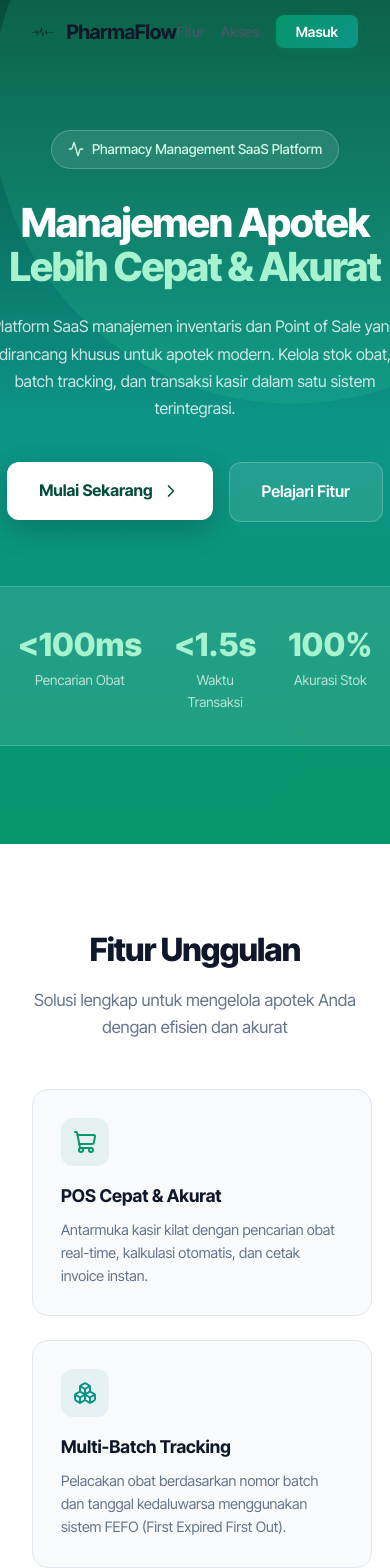
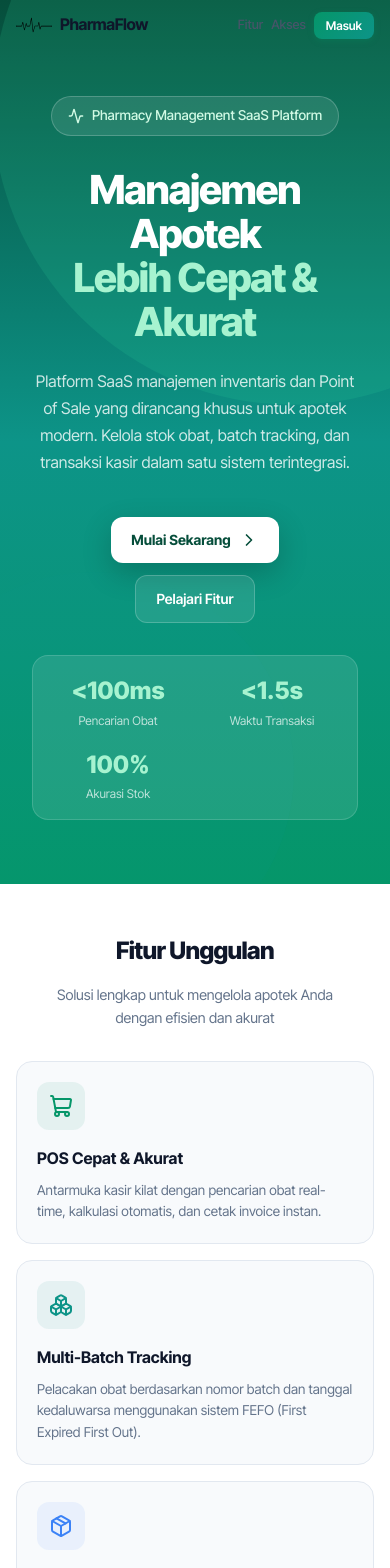
Before and after one commit to riannV4/pharmaflow_uas_pemrograman_web, a Next.js app in the folder frontend/: page / in a window 390 px wide. Shown: the top 1568 px of the page. Built offline with nearby package versions, Linux system fonts and the light colour scheme; no server answers.

Commit message:
update mobile view

```diff
--- a/frontend/app/globals.css
+++ b/frontend/app/globals.css
@@ -1313,6 +1313,9 @@ body {
   margin-bottom: 1.5rem;
 }
 
+/* ============================================
+   Responsive Design
+   ============================================ */
 @media (max-width: 1024px) {
   .chart-grid {
     grid-template-columns: 1fr;
@@ -1321,6 +1324,80 @@ body {
   .pos-layout {
     grid-template-columns: 1fr;
     height: auto;
+  }
+
+  .sidebar {
+    width: var(--sidebar-collapsed);
+  }
+
+  .dashboard-content {
+    margin-left: var(--sidebar-collapsed);
+  }
+}
+
+@media (max-width: 768px) {
+  .dashboard-main {
+    padding: 1rem;
+  }
+
+  .page-header {
+    flex-direction: column;
+    align-items: flex-start;
+  }
+
+  .stat-grid {
+    grid-template-columns: 1fr;
+  }
+
+  .topbar {
+    padding: 0 1rem;
+  }
+
+  .topbar__title {
+    font-size: 0.9rem;
+  }
+
+  .topbar__user-info {
+    display: none;
+  }
+
+  .sidebar__logo-text {
+    display: none;
+  }
+
+  .sidebar__link span {
+    display: none;
+  }
+
+  .modal {
+    max-width: 95vw;
+    margin: 0.5rem;
+  }
+}
+
+@media (max-width: 640px) {
+  .login-card {
+    padding: 2rem 1.5rem;
+    margin: 0.75rem;
+  }
+
+  .pos-products-grid {
+    grid-template-columns: 1fr;
+  }
+
+  .table-wrapper {
+    overflow-x: auto;
+    -webkit-overflow-scrolling: touch;
+  }
+
+  .btn {
+    width: 100%;
+    justify-content: center;
+  }
+
+  .toolbar {
+    flex-direction: column;
+    align-items: stretch;
   }
 }
 
--- a/frontend/components/landing/features-section.tsx
+++ b/frontend/components/landing/features-section.tsx
@@ -74,7 +74,7 @@ export function FeaturesSection() {
     <section
       id="features"
       style={{
-        padding: '5rem 2rem',
+        padding: 'clamp(3rem, 6vw, 5rem) clamp(1rem, 3vw, 2rem)',
         background: 'white',
       }}
     >
@@ -84,11 +84,11 @@ export function FeaturesSection() {
           whileInView={{ opacity: 1, y: 0 }}
           transition={{ duration: 0.6 }}
           viewport={{ once: true }}
-          style={{ textAlign: 'center', marginBottom: '3rem' }}
+          style={{ textAlign: 'center', marginBottom: 'clamp(2rem, 4vw, 3rem)' }}
         >
           <h2
             style={{
-              fontSize: '2rem',
+              fontSize: 'clamp(1.5rem, 4vw, 2rem)',
               fontWeight: 800,
               color: '#0f172a',
               letterSpacing: '-0.025em',
@@ -98,7 +98,13 @@ export function FeaturesSection() {
           >
             Fitur Unggulan
           </h2>
-          <p style={{ fontSize: '1.05rem', color: '#64748b', maxWidth: 600, margin: '0 auto' }}>
+          <p style={{
+            fontSize: 'clamp(0.9rem, 2vw, 1.05rem)',
+            color: '#64748b',
+            maxWidth: 600,
+            margin: '0 auto',
+            padding: '0 1rem',
+          }}>
             Solusi lengkap untuk mengelola apotek Anda dengan efisien dan akurat
           </p>
         </motion.div>
@@ -110,8 +116,8 @@ export function FeaturesSection() {
           viewport={{ once: true }}
           style={{
             display: 'grid',
-            gridTemplateColumns: 'repeat(auto-fit, minmax(340px, 1fr))',
-            gap: '1.5rem',
+            gridTemplateColumns: 'repeat(auto-fit, minmax(min(100%, 300px), 1fr))',
+            gap: 'clamp(1rem, 2vw, 1.5rem)',
           }}
         >
           {FEATURES.map((feature, i) => (
@@ -120,7 +126,7 @@ export function FeaturesSection() {
               variants={itemVariants}
               whileHover={{ y: -8 }}
               style={{
-                padding: '1.75rem',
+                padding: 'clamp(1.25rem, 2.5vw, 1.75rem)',
                 borderRadius: 16,
                 border: '1px solid #e2e8f0',
                 background: '#f8fafc',
@@ -145,7 +151,7 @@ export function FeaturesSection() {
               </motion.div>
               <h3
                 style={{
-                  fontSize: '1.1rem',
+                  fontSize: 'clamp(1rem, 2vw, 1.1rem)',
                   fontWeight: 700,
                   color: '#0f172a',
                   marginBottom: '0.5rem',
@@ -154,7 +160,11 @@ export function FeaturesSection() {
               >
                 {feature.title}
               </h3>
-              <p style={{ fontSize: '0.9rem', color: '#64748b', lineHeight: 1.6 }}>
+              <p style={{
+                fontSize: 'clamp(0.85rem, 1.8vw, 0.9rem)',
+                color: '#64748b',
+                lineHeight: 1.6
+              }}>
                 {feature.desc}
               </p>
             </motion.div>
--- a/frontend/components/landing/hero-section.tsx
+++ b/frontend/components/landing/hero-section.tsx
@@ -135,7 +135,13 @@ export function HeroSection() {
         {/* CTA Buttons */}
         <motion.div
           variants={itemVariants}
-          style={{ display: 'flex', gap: '1rem', justifyContent: 'center', flexWrap: 'wrap' }}
+          style={{
+            display: 'flex',
+            gap: 'clamp(0.75rem, 2vw, 1rem)',
+            justifyContent: 'center',
+            flexWrap: 'wrap',
+            padding: '0 1rem',
+          }}
         >
           <motion.div
             whileHover={{ scale: 1.05 }}
@@ -144,11 +150,11 @@ export function HeroSection() {
             <Link
               href="/login"
               style={{
-                padding: '1rem 2rem',
+                padding: 'clamp(0.75rem, 2vw, 1rem) clamp(1.25rem, 3vw, 2rem)',
                 background: 'white',
                 color: '#064e3b',
                 borderRadius: 12,
-                fontSize: '1rem',
+                fontSize: 'clamp(0.875rem, 2vw, 1rem)',
                 fontWeight: 700,
                 textDecoration: 'none',
                 display: 'flex',
@@ -156,6 +162,7 @@ export function HeroSection() {
                 gap: '0.5rem',
                 boxShadow: '0 10px 30px rgba(0,0,0,0.2)',
                 transition: 'all 0.2s ease',
+                whiteSpace: 'nowrap',
               }}
             >
               Mulai Sekarang
@@ -167,16 +174,17 @@ export function HeroSection() {
             whileHover={{ scale: 1.05 }}
             whileTap={{ scale: 0.95 }}
             style={{
-              padding: '1rem 2rem',
+              padding: 'clamp(0.75rem, 2vw, 1rem) clamp(1.25rem, 3vw, 2rem)',
               background: 'rgba(255,255,255,0.1)',
               color: 'white',
               borderRadius: 12,
-              fontSize: '1rem',
+              fontSize: 'clamp(0.875rem, 2vw, 1rem)',
               fontWeight: 600,
               textDecoration: 'none',
               border: '1px solid rgba(255,255,255,0.2)',
               transition: 'all 0.2s ease',
               cursor: 'pointer',
+              whiteSpace: 'nowrap',
             }}
           >
             Pelajari Fitur
@@ -188,10 +196,10 @@ export function HeroSection() {
           variants={itemVariants}
           style={{
             display: 'grid',
-            gridTemplateColumns: 'repeat(3, 1fr)',
-            gap: '2rem',
-            marginTop: '4rem',
-            padding: '2rem',
+            gridTemplateColumns: 'repeat(auto-fit, minmax(120px, 1fr))',
+            gap: 'clamp(1rem, 3vw, 2rem)',
+            marginTop: 'clamp(2rem, 4vw, 4rem)',
+            padding: 'clamp(1rem, 3vw, 2rem)',
             background: 'rgba(255,255,255,0.1)',
             borderRadius: 16,
             border: '1px solid rgba(255,255,255,0.15)',
@@ -207,10 +215,10 @@ export function HeroSection() {
               whileHover={{ scale: 1.05 }}
               transition={{ type: 'spring', stiffness: 300 }}
             >
-              <div style={{ fontSize: '2rem', fontWeight: 800, color: '#a7f3d0' }}>
+              <div style={{ fontSize: 'clamp(1.5rem, 4vw, 2rem)', fontWeight: 800, color: '#a7f3d0' }}>
                 {stat.value}
               </div>
-              <div style={{ fontSize: '0.85rem', color: 'rgba(255,255,255,0.7)' }}>
+              <div style={{ fontSize: 'clamp(0.75rem, 1.8vw, 0.85rem)', color: 'rgba(255,255,255,0.7)' }}>
                 {stat.label}
               </div>
             </motion.div>
--- a/frontend/components/landing/navigation.tsx
+++ b/frontend/components/landing/navigation.tsx
@@ -34,7 +34,7 @@ export function Navigation() {
         style={{
           maxWidth: 1200,
           margin: '0 auto',
-          padding: '1rem 2rem',
+          padding: '0.75rem 1rem',
           display: 'flex',
           alignItems: 'center',
           justifyContent: 'space-between',
@@ -43,7 +43,7 @@ export function Navigation() {
         <motion.div
           initial={{ opacity: 0, x: -20 }}
           animate={{ opacity: 1, x: 0 }}
-          style={{ display: 'flex', alignItems: 'center', gap: '0.75rem' }}
+          style={{ display: 'flex', alignItems: 'center', gap: '0.5rem' }}
         >
           <motion.div
             whileHover={{ scale: 1.1, rotate: 5 }}
@@ -56,10 +56,10 @@ export function Navigation() {
             <Image
               src="/pharmaflow_logo.svg"
               alt="PharmaFlow Logo"
-              width={40}
-              height={40}
+              width={36}
+              height={36}
               style={{
-                borderRadius: 10,
+                borderRadius: 8,
               }}
               priority
             />
@@ -67,7 +67,7 @@ export function Navigation() {
           <div>
             <h1
               style={{
-                fontSize: '1.25rem',
+                fontSize: 'clamp(1rem, 2.5vw, 1.25rem)',
                 fontWeight: 700,
                 color: '#0f172a',
                 letterSpacing: '-0.025em',
@@ -80,14 +80,15 @@ export function Navigation() {
           </div>
         </motion.div>
 
-        <div style={{ display: 'flex', alignItems: 'center', gap: '1rem' }}>
+        <div style={{ display: 'flex', alignItems: 'center', gap: 'clamp(0.5rem, 2vw, 1rem)' }}>
           <motion.a
             href="#features"
             whileHover={{ color: '#059669' }}
+            className="nav-link-desktop"
             style={{
               color: '#475569',
               textDecoration: 'none',
-              fontSize: '0.9rem',
+              fontSize: 'clamp(0.8rem, 1.8vw, 0.9rem)',
               fontWeight: 500,
               fontFamily: 'var(--font-sans)',
               transition: 'color 0.2s ease',
@@ -98,10 +99,11 @@ export function Navigation() {
           <motion.a
             href="#roles"
             whileHover={{ color: '#059669' }}
+            className="nav-link-desktop"
             style={{
               color: '#475569',
               textDecoration: 'none',
-              fontSize: '0.9rem',
+              fontSize: 'clamp(0.8rem, 1.8vw, 0.9rem)',
               fontWeight: 500,
               fontFamily: 'var(--font-sans)',
               transition: 'color 0.2s ease',
@@ -116,16 +118,17 @@ export function Navigation() {
             <Link
               href="/login"
               style={{
-                padding: '0.5rem 1.25rem',
+                padding: 'clamp(0.4rem, 1vw, 0.5rem) clamp(0.75rem, 2vw, 1.25rem)',
                 background: 'linear-gradient(135deg, #059669, #0d9488)',
                 color: 'white',
                 borderRadius: 8,
-                fontSize: '0.875rem',
+                fontSize: 'clamp(0.75rem, 1.8vw, 0.875rem)',
                 fontWeight: 600,
                 textDecoration: 'none',
                 boxShadow: '0 2px 6px rgba(5, 150, 105, 0.25)',
                 transition: 'all 0.2s ease',
                 fontFamily: 'var(--font-sans)',
+                whiteSpace: 'nowrap',
               }}
             >
               Masuk
@@ -133,6 +136,13 @@ export function Navigation() {
           </motion.div>
         </div>
       </div>
+      <style jsx>{`
+        @media (max-width: 640px) {
+          .nav-link-desktop {
+            display: none;
+          }
+        }
+      `}</style>
     </motion.nav>
   )
 }
```
Also changed, not shown: frontend/components/landing/cta-section.tsx (+6 -6 lines), frontend/components/landing/roles-section.tsx (+23 -11 lines), frontend/components/landing/tech-marquee-section.tsx (+7 -7 lines).
